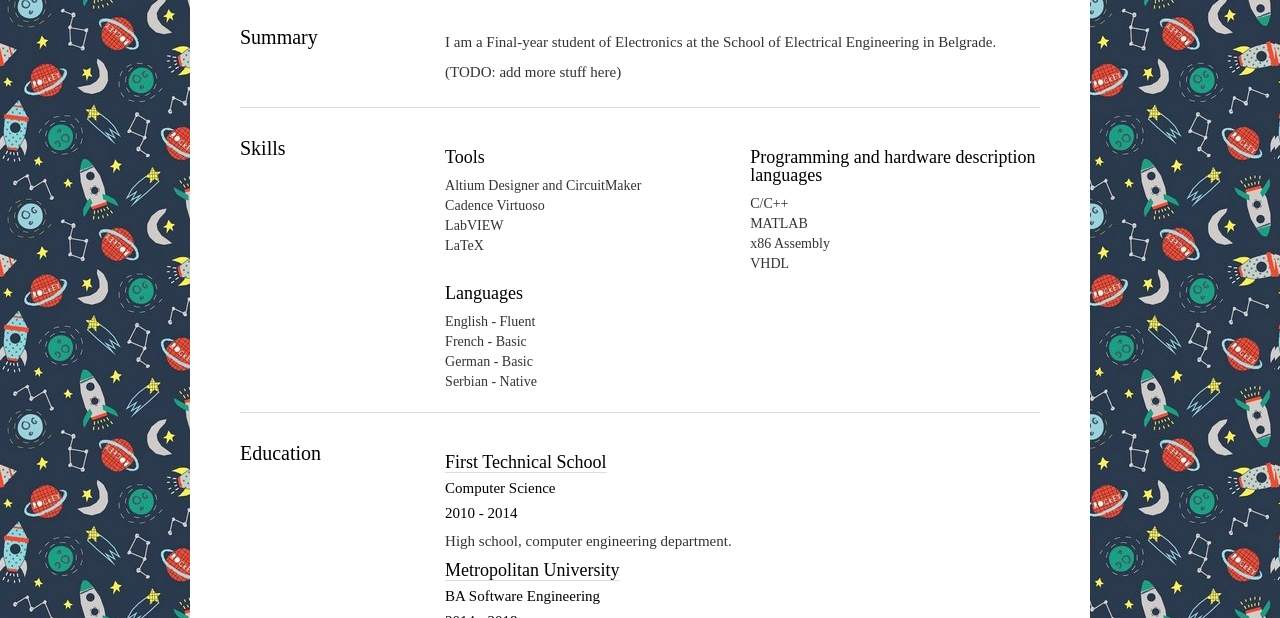
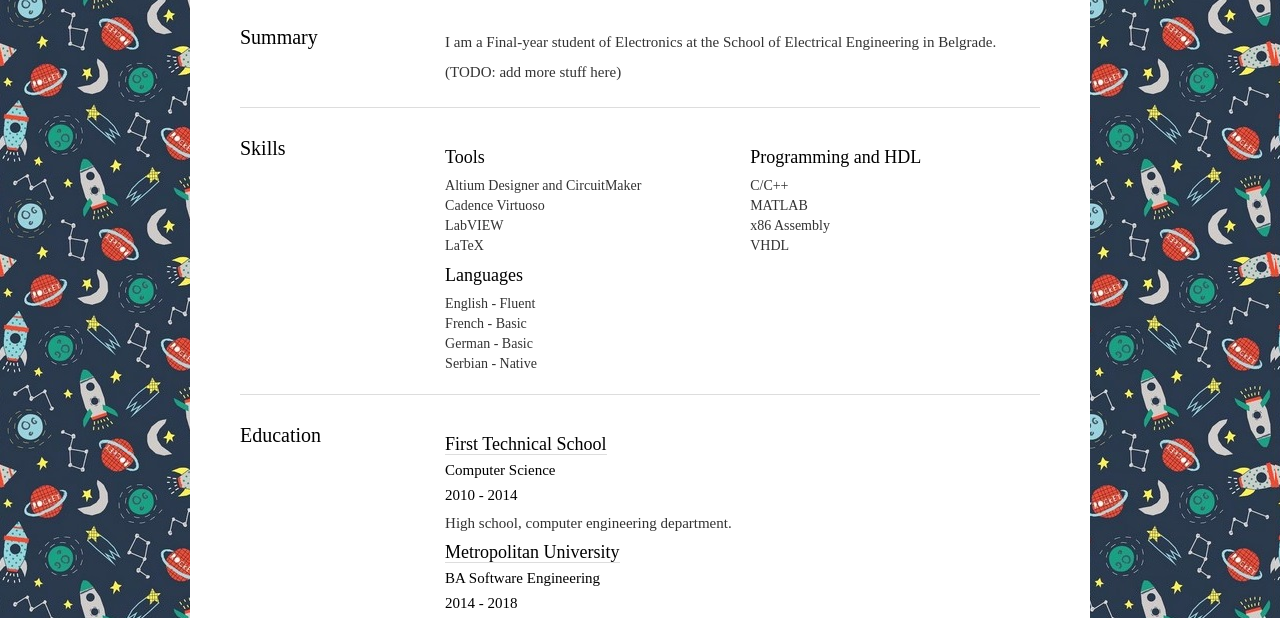
Before and after one commit to mkomsija/mkomsija.github.io, a plain HTML site: page index.html in a window 1280 px wide. Shown: the part 180-798 px from the top of the page. Drawn offline with nearby package versions, Linux system fonts and the light colour scheme; a web font is replaced by a local one.

Commit message:
what am I doing

```diff
--- a/index.html
+++ b/index.html
@@ -70,7 +70,7 @@
 							<li><strong>LaTeX</strong></li>
 						</ul>
 						<ul class="span6">
-							<li><h4>Programming and hardware description languages</h4></li>
+							<li><h4>Programming and HDL</h4></li>
 							<li><strong>C/C++</strong></li>
 							<li><strong>MATLAB</strong></li>
 							<li><strong>x86 Assembly</strong></li>
```
